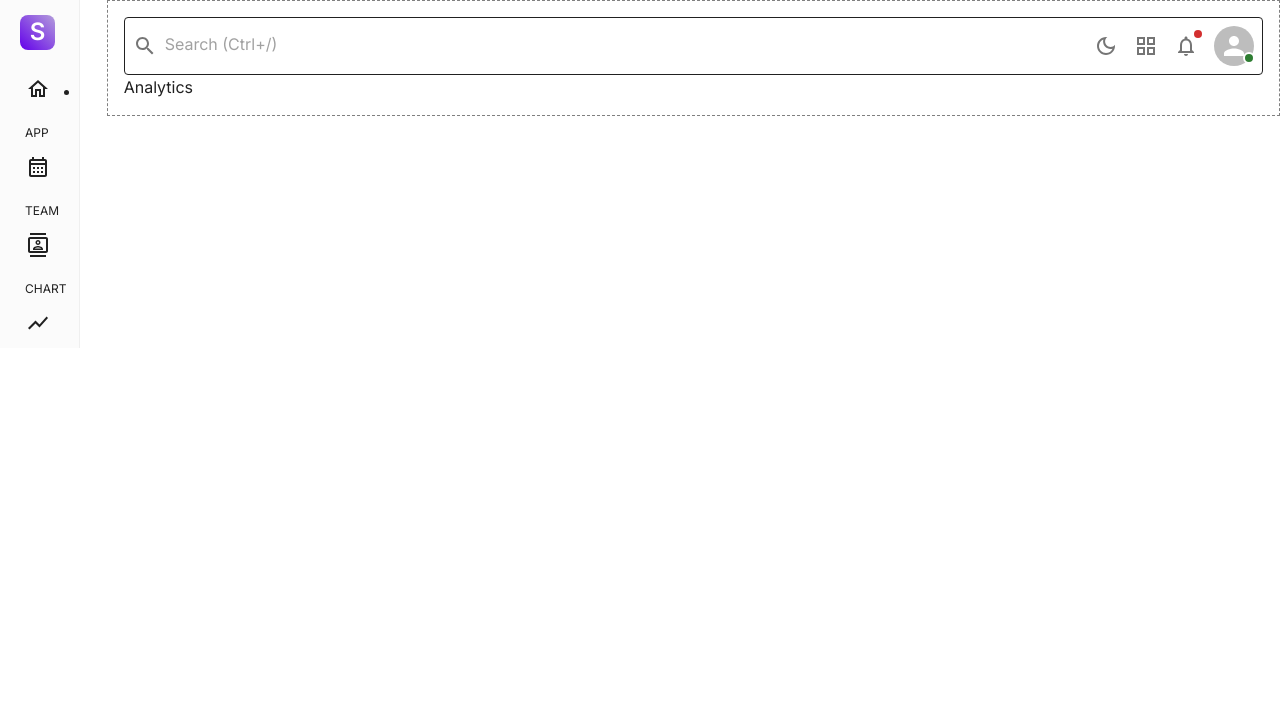
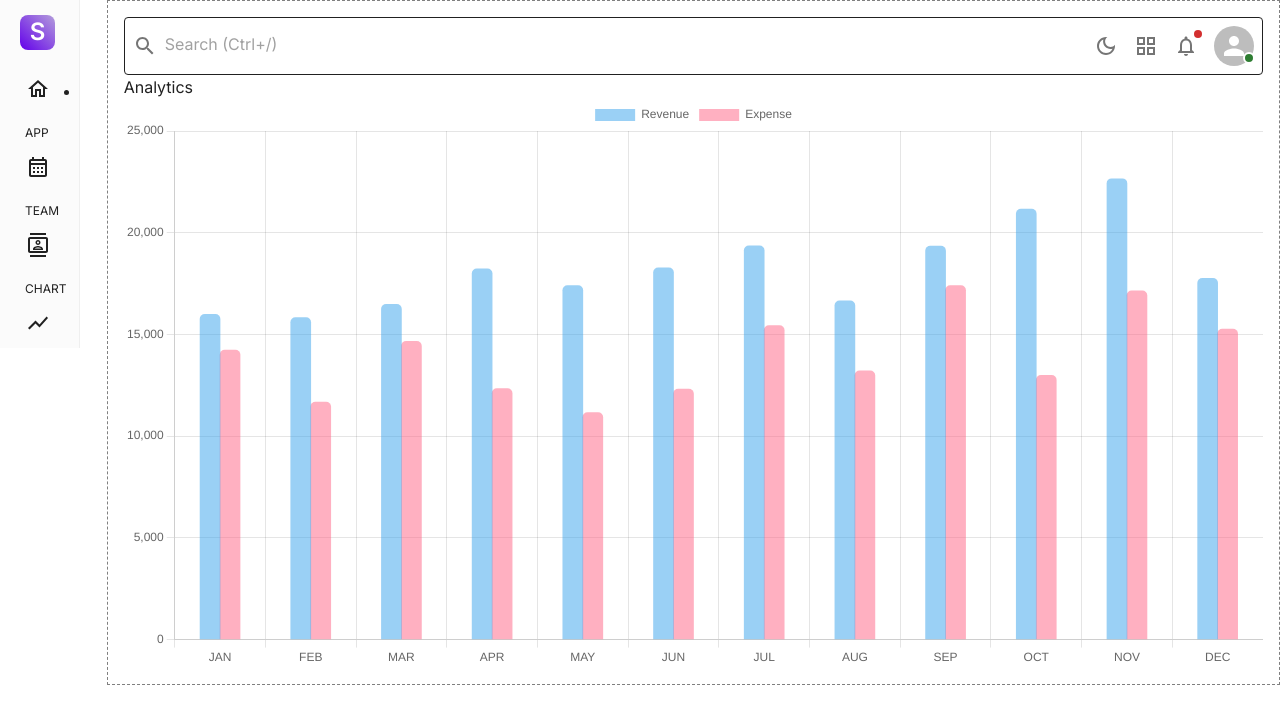
Before and after one commit to jesswang-dev/Fullstack-Admin-Dashboard, a React (Vite) app in the folder client/: page /dashboard/analytics in a window 1280 px wide. Shown: the top 724 px of the page. Built offline with nearby package versions, Linux system fonts and the light colour scheme.

Commit message:
chartJS with mockData

```diff
--- a/client/package.json
+++ b/client/package.json
@@ -17,7 +17,9 @@
     "@mui/system": "^5.15.5",
     "@mui/x-data-grid": "^6.18.3",
     "@reduxjs/toolkit": "^2.0.1",
+    "chart.js": "^4.4.1",
     "react": "^18.2.0",
+    "react-chartjs-2": "^5.2.0",
     "react-datepicker": "^4.24.0",
     "react-dom": "^18.2.0",
     "react-pro-sidebar": "^1.1.0-alpha.1",
--- /dev/null
+++ b/client/src/components/BarChart.jsx
@@ -0,0 +1,31 @@
+import { Chart as ChartJS } from "chart.js/auto";
+import { Bar } from "react-chartjs-2";
+import data from "../mockData.json";
+
+function BarChart() {
+  return (
+    <>
+      <Bar
+        data={{
+          labels: data.map((data) => data.month),
+          datasets: [
+            {
+              label: "Revenue",
+              data: data.map((data) => data.revenue),
+              barThickness: 20,
+              borderRadius: 5,
+            },
+            {
+              label: "Expense",
+              data: data.map((data) => data.expenses),
+              barThickness: 20,
+              borderRadius: 5,
+            },
+          ],
+        }}
+      />
+    </>
+  );
+}
+
+export default BarChart;
--- /dev/null
+++ b/client/src/mockData.json
@@ -0,0 +1,62 @@
+[
+      {
+        "month": "JAN",
+        "revenue": 15989.64,
+        "expenses": 14231.73
+      },
+      {
+        "month": "FEB",
+        "revenue": 15832.77,
+        "expenses": 11677.84
+      },
+      {
+        "month": "MAR",
+        "revenue": 16481.27,
+        "expenses": 14664.03
+      },
+      {
+        "month": "APR",
+        "revenue": 18229.38,
+        "expenses": 12336.52
+      },
+      {
+        "month": "MAY",
+        "revenue": 17401.79,
+        "expenses": 11160.61
+      },
+      {
+        "month": "JUN",
+        "revenue": 18274.03,
+        "expenses": 12311.61
+      },
+      {
+        "month": "JUL",
+        "revenue": 19349.98,
+        "expenses": 15431.81
+      },
+      {
+        "month": "AUG",
+        "revenue": 16647.29,
+        "expenses": 13213.71
+      },
+      {
+        "month": "SEP",
+        "revenue": 19344.07,
+        "expenses": 17405.92
+      },
+      {
+        "month": "OCT",
+        "revenue": 21160.22,
+        "expenses": 12990.58
+      },
+      {
+        "month": "NOV",
+        "revenue": 22655.03,
+        "expenses": 17140.80
+      },
+      {
+        "month": "DEC",
+        "revenue": 17757.75,
+        "expenses": 15266.97
+      }
+    ]
--- a/client/src/scenes/dashboard/Analytics.jsx
+++ b/client/src/scenes/dashboard/Analytics.jsx
@@ -1,9 +1,12 @@
-
+import BarChart from "../../components/BarChart"
 
 const Analytics = () => {
   return (
-    <div>Analytics</div>
-  )
+    <>
+      <div>Analytics</div>
+      <BarChart />
+    </>
+  );
 }
 
 export default Analytics
```
Also changed, not shown: 1 other file (tests, documents, lock files or other folders).
